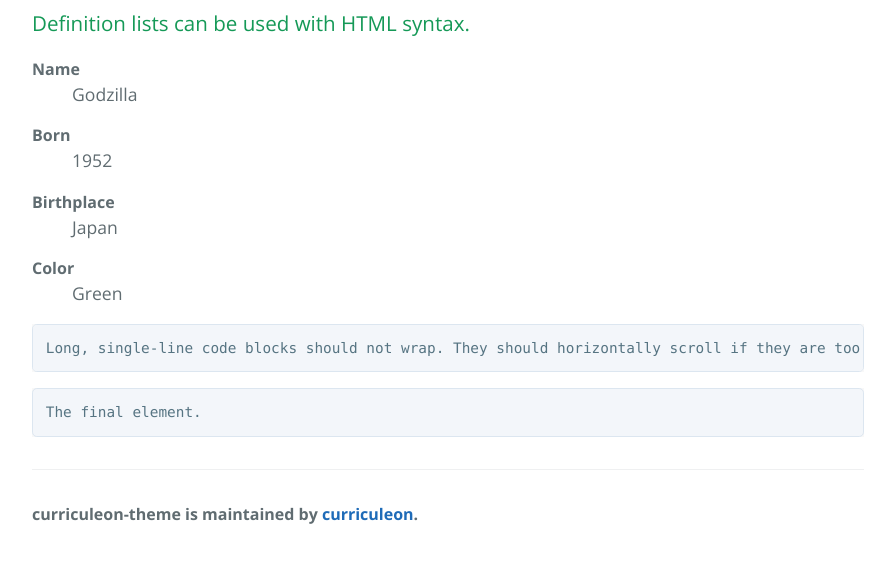
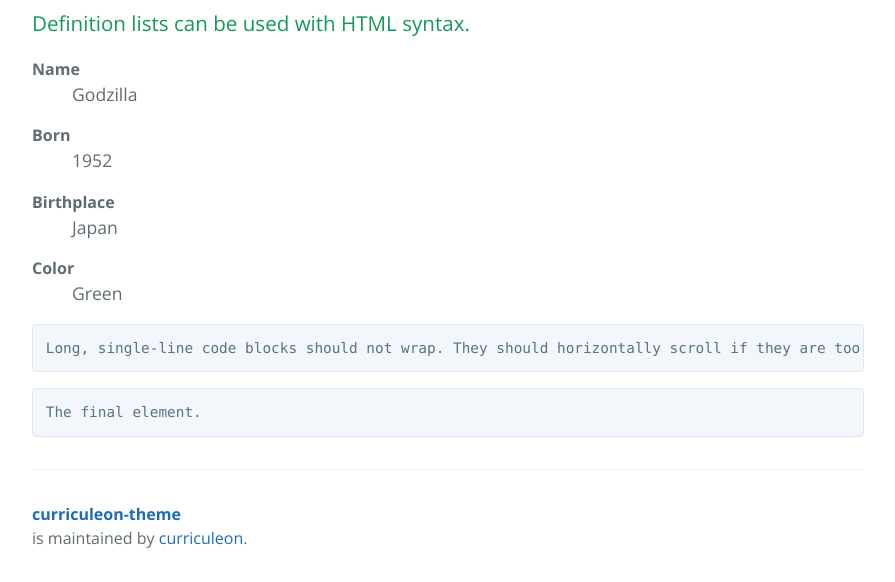
Before and after one commit to curriculeon/curriculeon-theme, a Jekyll site: the page built from index.md, in a window 1280 px wide and 900 px high, scrolled down 3124 px, cut to the strip 318-900 px from the top of the window. Shown: the whole strip, without its empty margins (192-1087 px from the left). Built offline with Jekyll 4.4.1, drawn with Linux system fonts in a browser that asks for light colours; before the commit the page ends 4000 px from its top, so only the background shows below that.

Commit message:
updated default template by having link to github pages root :+1:

```diff
--- a/_layouts/default.html
+++ b/_layouts/default.html
@@ -41,7 +41,7 @@
 
       <footer class="site-footer">
         {% if site.github.is_project_page %}
-          <span class="site-footer-owner">{{ site.github.repository_name }} is maintained by <a href="{{ site.github.owner_url }}">{{ site.github.owner_name }}</a>.</span>
+          <a href="https://curriculeon.github.io/Curriculeon/courses/new-content/"><span class="site-footer-owner">{{ site.github.repository_name }}</a> is maintained by <a href="{{ site.github.owner_url }}">{{ site.github.owner_name }}</a>.</span>
         {% endif %}
       </footer>
     </main>
```
